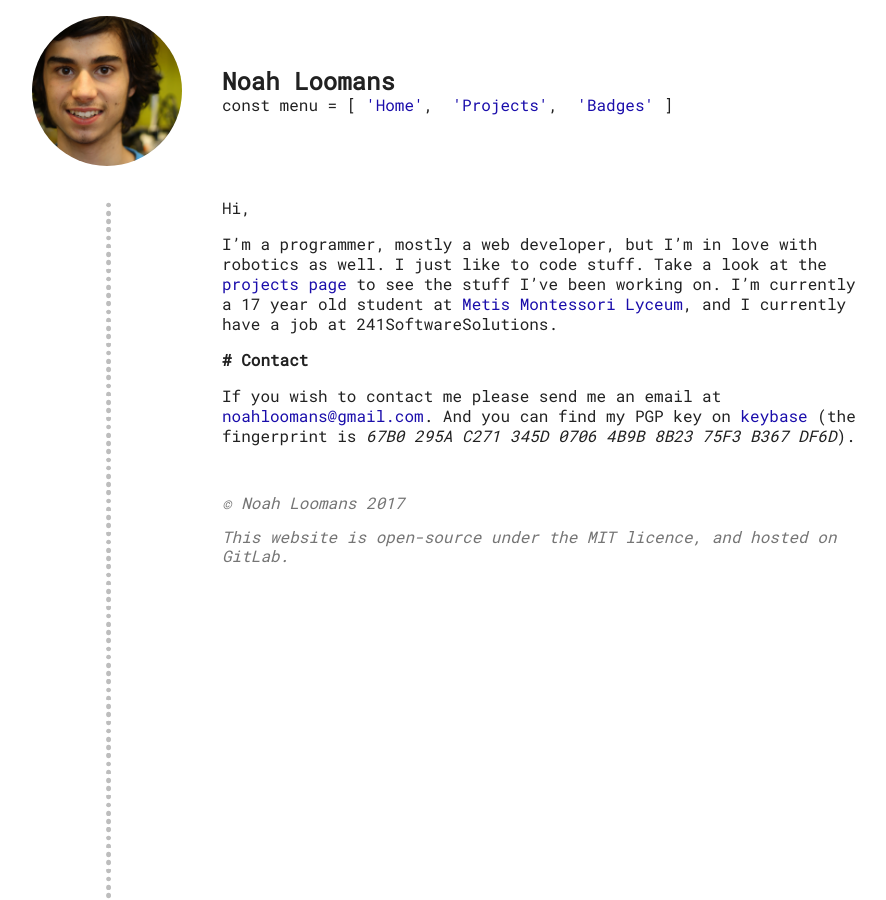
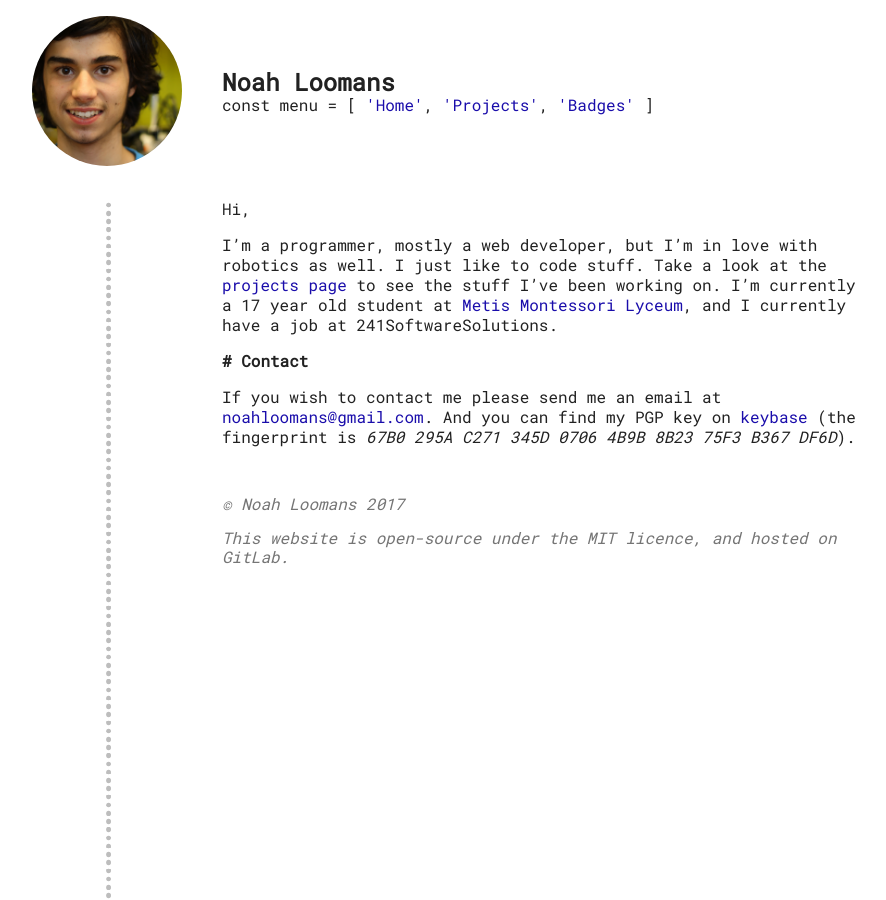
Before and after one commit to vcastilh/translation-noahMakefile, a Jekyll site: the page built from articles/index.md, in a window 1280 px wide. Shown: the whole page, without its empty margins (188-1074 px from the left). Built offline with Jekyll 4.4.1, drawn with Linux system fonts in a browser that asks for light colours.

Commit message:
Improve nav bar responsiveness

```diff
--- a/_includes/header.html
+++ b/_includes/header.html
@@ -7,10 +7,13 @@
   </div>
   <div class="title">
     <div class="name">Noah Loomans</div>
-    <div class="menu">const menu = [
-      <a href="/">'Home'</a>,&nbsp;
-      <a href="/projects/">'Projects'</a>,&nbsp;
-      <a href="/badges/">'Badges'</a>
-    ]</div>
+    <div class="menu">
+      <ul>
+        <li>const menu = [</li>
+        <li><a href="/">'Home'</a>,</li>
+        <li><a href="/projects/">'Projects'</a>,</li>
+        <li><a href="/badges/">'Badges'</a></li>
+        <li>]</li>
+      </ul></div>
   </div>
 </header>
--- a/style/_header.scss
+++ b/style/_header.scss
@@ -35,14 +35,46 @@
 
   .title {
     padding-left: $logo-width + $page-padding-between;
-    height: $logo-width;
+    padding-top: ($logo-width - 45px) / 2;;
+    padding-bottom: ($logo-width - 45px) / 2;
     display: flex;
     flex-direction: column;
-    justify-content: center;
 
     .name {
       font-weight: bold;
       font-size: 1.5em;
     }
   }
+
+  .menu {
+    ul {
+      list-style: none;
+      margin: 0;
+      padding: 0;
+    }
+
+    li {
+      display: inline;
+      padding-left: 0px;
+
+      &:first-of-type, &:last-of-type {
+        padding-left: 0;
+      }
+    }
+  }
 }
+
+@media screen and (max-width: 900px) {
+  header {
+    .menu {
+      li {
+        display: list-item;
+        padding-left: 20px;
+      }
+    }
+    .title {
+      padding-top: 16px;
+      padding-bottom: 16px;
+    }
+  }
+}
--- a/style/_responsive.scss
+++ b/style/_responsive.scss
@@ -9,12 +9,11 @@
 
   header {
     .logo {
-      width: 100px;
-      height: 100px;
+      width: $logo-width-small;
+      height: $logo-width-small;
     }
 
     .title {
-      height: 100px;
       padding-left: 140px;
     }
 
--- a/style/main.scss
+++ b/style/main.scss
@@ -3,6 +3,7 @@
 
 $page-width: 840px;
 $logo-width: 150px;
+$logo-width-small: 100px;
 $page-padding-between: 40px;
 
 @import 'normalize';
```
